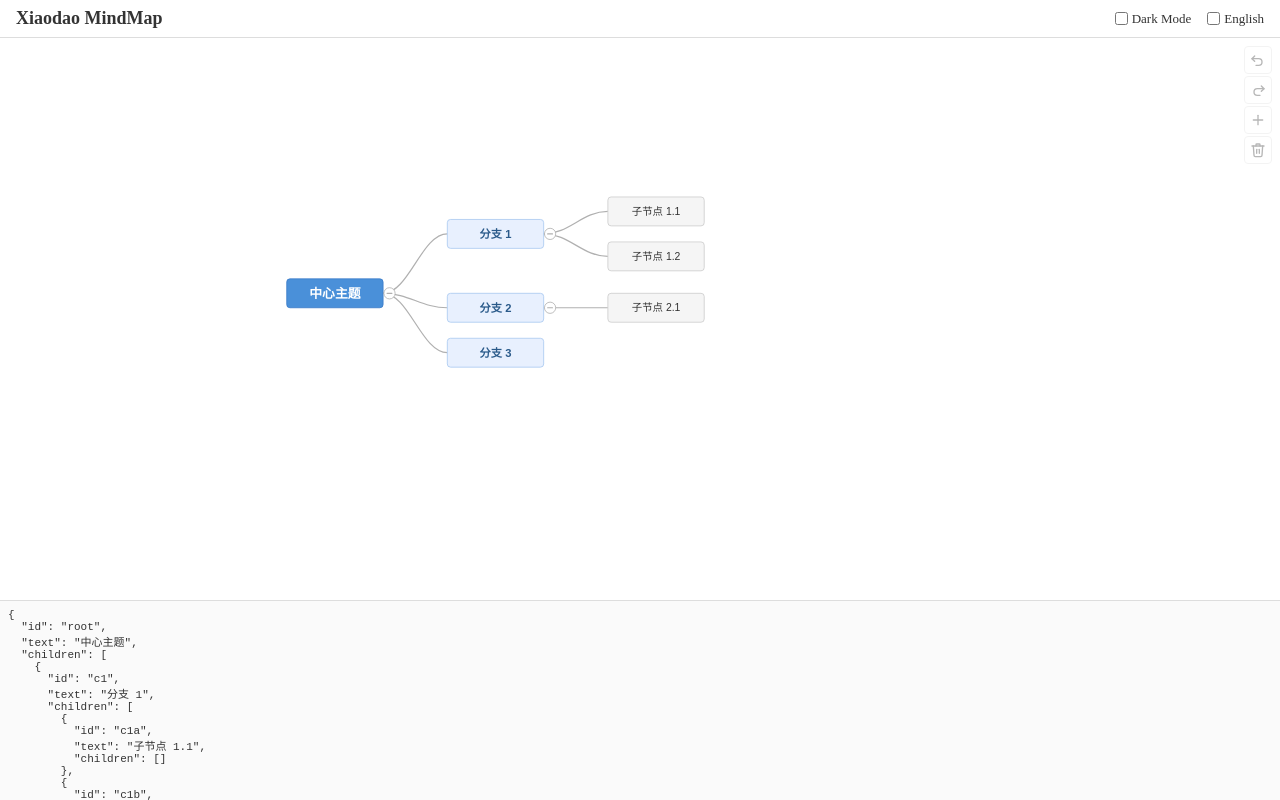
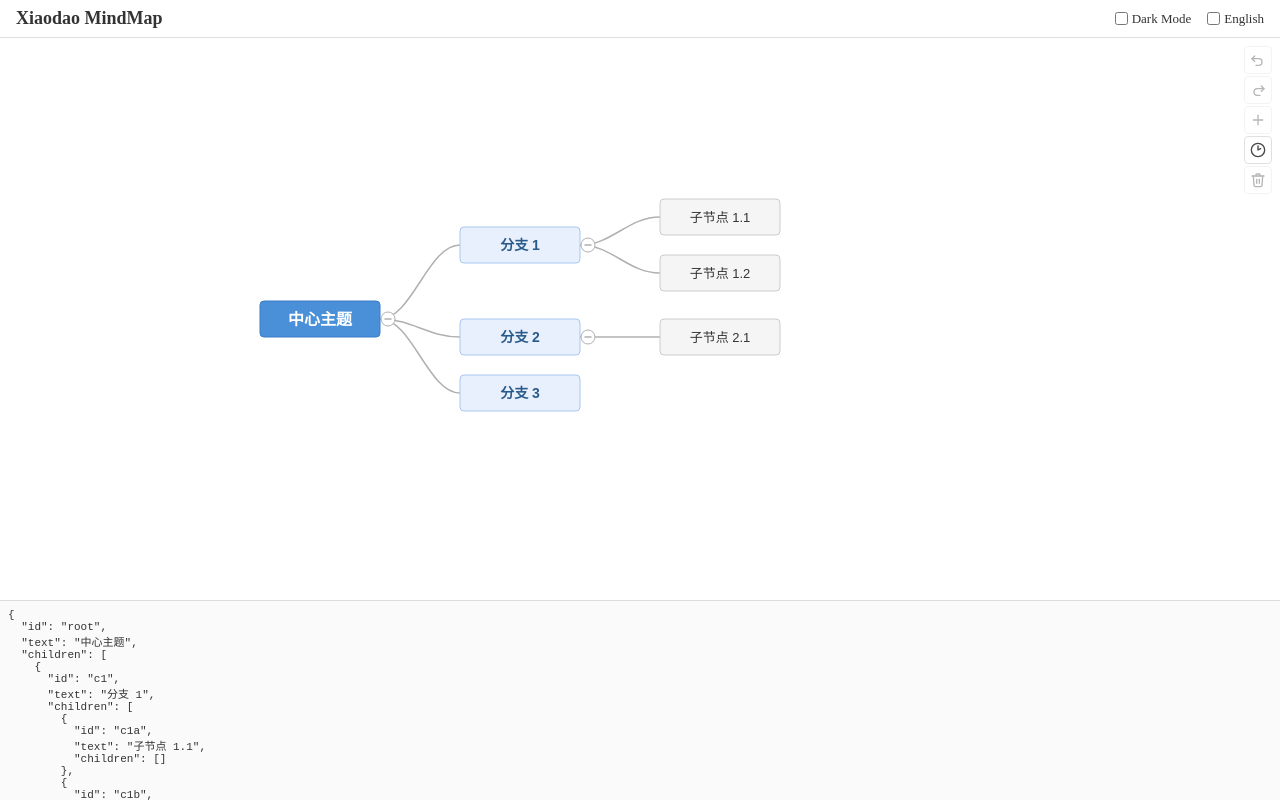
Before and after one commit to xiaodaozhi/xiaodao-mindmap, a Vue app: page / in a window 1280 px wide. Built offline with nearby package versions, Linux system fonts and the light colour scheme.

Commit message:
feat(mindmap): add view reset and zoom support
新增重置视图功能，添加滚轮缩放画布支持，新增工具栏重置视图按钮，优化视图初始化和缩放逻辑

```diff
--- a/src/components/mindmap/MindMap.vue
+++ b/src/components/mindmap/MindMap.vue
@@ -68,6 +68,26 @@
       </button>
       <button
         class="canvas-tb-btn"
+        :title="t('toolbar.resetView')"
+        @click="resetView"
+      >
+        <svg
+          width="16"
+          height="16"
+          viewBox="0 0 24 24"
+          fill="none"
+          stroke="currentColor"
+          stroke-width="2"
+          stroke-linecap="round"
+          stroke-linejoin="round"
+        ><circle
+          cx="12"
+          cy="12"
+          r="10"
+        /><polyline points="12 6 12 12 16 10" /></svg>
+      </button>
+      <button
+        class="canvas-tb-btn"
         :disabled="!selectedNodeId || selectedNodeId === innerRoot.id"
         :title="t('toolbar.delete')"
         @click="deleteNode"
@@ -89,6 +109,7 @@
       ref="containerRef"
       class="canvas-container"
       @mousedown="onCanvasMouseDown"
+      @wheel.prevent="onCanvasWheel"
     >
       <svg
         ref="svgRef"
@@ -304,16 +325,60 @@ const wrapperRef = ref<HTMLElement>();
 const containerRef = ref<HTMLElement>();
 const svgRef = ref<SVGSVGElement>();
 
-// --- ViewBox / Panning ---
-const viewBox = ref({ x: 0, y: -200, w: 800, h: 600 });
+// --- ViewBox / Panning / Zoom ---
+const zoomLevels = [10, 17, 25, 33, 50, 75, 100, 150, 200, 250, 300, 400, 500, 600, 700, 850, 1000];
+const zoomIndex = ref(6); // index of 100%
+const zoomLevel = computed(() => zoomLevels[zoomIndex.value]);
+
+const viewBox = ref({ x: 0, y: 0, w: 1000, h: 700 });
 const isPanning = ref(false);
 const panStart = ref({ x: 0, y: 0 });
 const panViewStart = ref({ x: 0, y: 0 });
+const containerRect = ref({ width: 1000, height: 700 });
 
 const svgSize = computed(() => ({
   width: '100%',
   height: '100%',
 }));
+
+function updateContainerRect() {
+  if (containerRef.value) {
+    const rect = containerRef.value.getBoundingClientRect();
+    containerRect.value = { width: rect.width, height: rect.height };
+  }
+}
+
+function applyZoom() {
+  const w = containerRect.value.width / (zoomLevel.value / 100);
+  const h = containerRect.value.height / (zoomLevel.value / 100);
+  viewBox.value = { ...viewBox.value, w, h };
+}
+
+function zoomAtPoint(clientX: number, clientY: number, newIndex: number) {
+  if (!containerRef.value) return;
+  const rect = containerRef.value.getBoundingClientRect();
+  const mx = (clientX - rect.left) / rect.width;   // 0..1
+  const my = (clientY - rect.top) / rect.height;   // 0..1
+
+  const oldW = containerRect.value.width / (zoomLevel.value / 100);
+  const oldH = containerRect.value.height / (zoomLevel.value / 100);
+  const oldScale = zoomLevel.value / 100;
+
+  const svgX = viewBox.value.x + mx * oldW;
+  const svgY = viewBox.value.y + my * oldH;
+
+  zoomIndex.value = newIndex;
+  const newScale = zoomLevel.value / 100;
+  const newW = containerRect.value.width / newScale;
+  const newH = containerRect.value.height / newScale;
+
+  viewBox.value = {
+    x: svgX - mx * newW,
+    y: svgY - my * newH,
+    w: newW,
+    h: newH,
+  };
+}
 
 // --- Helper: find node by id ---
 function findNodeById(root: MindMapNode, id: string): MindMapNode | null {
@@ -625,8 +690,9 @@ function onCanvasMouseDown(e: MouseEvent) {
 
 function onMouseMove(e: MouseEvent) {
   if (!isPanning.value) return;
-  const dx = e.clientX - panStart.value.x;
-  const dy = e.clientY - panStart.value.y;
+  const scale = zoomLevel.value / 100;
+  const dx = (e.clientX - panStart.value.x) / scale;
+  const dy = (e.clientY - panStart.value.y) / scale;
   viewBox.value.x = panViewStart.value.x - dx;
   viewBox.value.y = panViewStart.value.y - dy;
 }
@@ -635,14 +701,52 @@ function onMouseUp() {
   isPanning.value = false;
 }
 
+function onCanvasWheel(e: WheelEvent) {
+  let newIndex = zoomIndex.value;
+  if (e.deltaY < 0) {
+    if (zoomIndex.value < zoomLevels.length - 1) newIndex = zoomIndex.value + 1;
+  } else {
+    if (zoomIndex.value > 0) newIndex = zoomIndex.value - 1;
+  }
+  if (newIndex === zoomIndex.value) return;
+  zoomAtPoint(e.clientX, e.clientY, newIndex);
+}
+
 // --- Click on empty canvas to deselect ---
 watch(selectedNodeId, () => { /* tracked */ });
+
+function resetView() {
+  zoomIndex.value = 6; // 100%
+  initView();
+}
+
+function initView() {
+  updateContainerRect();
+  applyZoom();
+
+  // Position: root node centered vertically, shifted left 25% if has children
+  const rootNode = layout.value.nodes.find((n) => n.depth === 0);
+  if (!rootNode) return;
+  const scale = zoomLevel.value / 100;
+  const rx = rootNode.x + rootNode.width / 2;
+  const ry = rootNode.y + rootNode.height / 2;
+  const hasChildren = rootNode.children.length > 0;
+  const centerX = hasChildren ? 0.25 : 0.5;
+  viewBox.value.x = rx - containerRect.value.width * centerX / scale;
+  viewBox.value.y = ry - containerRect.value.height * 0.5 / scale;
+}
 
 onMounted(() => {
   window.addEventListener('mousemove', onMouseMove);
   window.addEventListener('mouseup', onMouseUp);
-  // Center view on root
-  viewBox.value = { x: -60, y: -300, w: 1000, h: 700 };
+  window.addEventListener('resize', updateContainerRect);
+  watch(layout, (val) => {
+    updateContainerRect();
+    applyZoom();
+    if (val.nodes.length > 0) {
+      initView();
+    }
+  }, { immediate: true, deep: true });
 });
 </script>
 
--- a/src/components/mindmap/i18n/en-US.ts
+++ b/src/components/mindmap/i18n/en-US.ts
@@ -3,6 +3,7 @@ export default {
   'toolbar.redo': 'Redo',
   'toolbar.addChild': 'Add Child',
   'toolbar.delete': 'Delete Node',
+  'toolbar.resetView': 'Reset View',
   'node.addChild': 'Add Child',
   'node.addSibling': 'Add Sibling',
   'node.delete': 'Delete Node',
--- a/src/components/mindmap/i18n/zh-CN.ts
+++ b/src/components/mindmap/i18n/zh-CN.ts
@@ -3,6 +3,7 @@ export default {
   'toolbar.redo': '重做',
   'toolbar.addChild': '添加子节点',
   'toolbar.delete': '删除节点',
+  'toolbar.resetView': '重置视图',
   'node.addChild': '添加子节点',
   'node.addSibling': '添加兄弟节点',
   'node.delete': '删除节点',
```
Also changed, not shown: img/preview.png (added), 1 other file (tests, documents, lock files or other folders).
